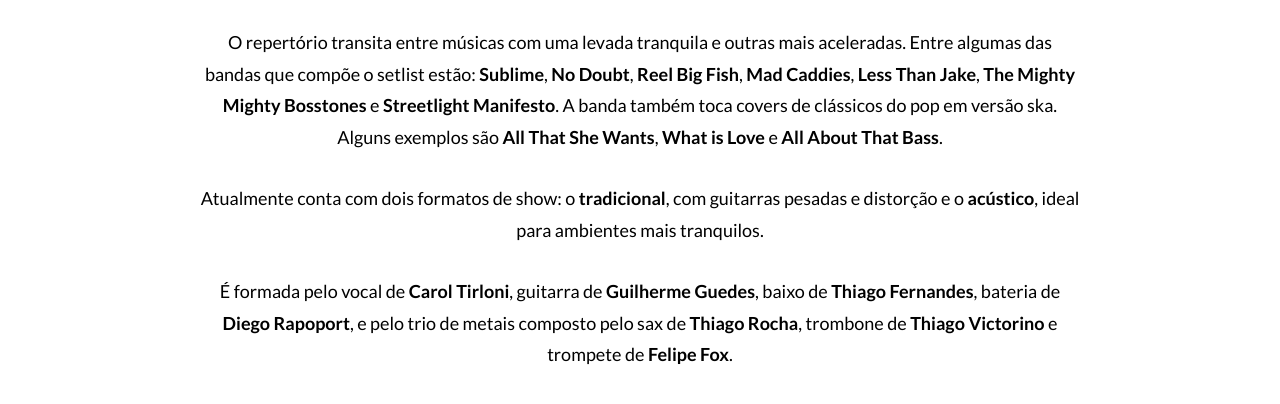
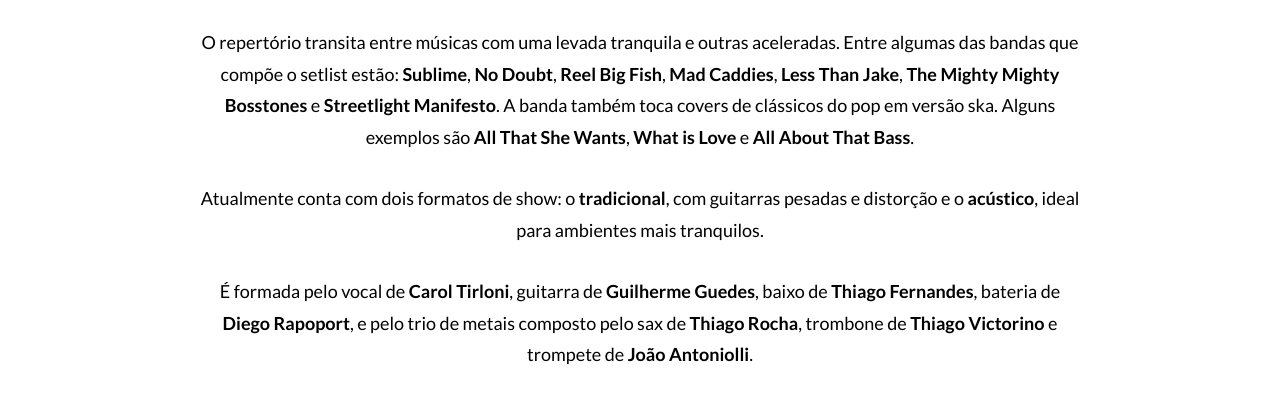
Before and after one commit to tfvictorino/goldenzillas, a plain HTML site: page index.html in a window 1280 px wide. Shown: the part 406-810 px from the top of the page. Drawn offline with Linux system fonts and the light colour scheme.

Commit message:
Updated band roster

```diff
--- a/index.html
+++ b/index.html
@@ -24,9 +24,9 @@
     <section>
       <div class="container">
         <p>Nascida em meados de 2013 em Florianópolis/SC, a banda catarinense <strong>Goldenzillas</strong> apresenta covers de <strong>ska</strong>, em especial da terceira onda do gênero, caracterizada pela influência do <strong>hardcore</strong> e do <strong>punk rock</strong>.</p>
-        <p>O repertório transita entre músicas com uma levada tranquila e outras mais aceleradas. Entre algumas das bandas que compõe o setlist estão: <strong>Sublime</strong>, <strong>No Doubt</strong>, <strong>Reel Big Fish</strong>, <strong>Mad Caddies</strong>, <strong>Less Than Jake</strong>, <strong>The Mighty Mighty Bosstones</strong> e <strong>Streetlight Manifesto</strong>. A banda também toca covers de clássicos do pop em versão ska. Alguns exemplos são <strong>All That She Wants</strong>, <strong>What is Love</strong> e <strong>All About That Bass</strong>.
+        <p>O repertório transita entre músicas com uma levada tranquila e outras aceleradas. Entre algumas das bandas que compõe o setlist estão: <strong>Sublime</strong>, <strong>No Doubt</strong>, <strong>Reel Big Fish</strong>, <strong>Mad Caddies</strong>, <strong>Less Than Jake</strong>, <strong>The Mighty Mighty Bosstones</strong> e <strong>Streetlight Manifesto</strong>. A banda também toca covers de clássicos do pop em versão ska. Alguns exemplos são <strong>All That She Wants</strong>, <strong>What is Love</strong> e <strong>All About That Bass</strong>.
         <p>Atualmente conta com dois formatos de show: o <strong>tradicional</strong>, com guitarras pesadas e distorção e o <strong>acústico</strong>, ideal para ambientes mais tranquilos.</p>
-        <p>É formada pelo vocal de <strong>Carol Tirloni</strong>, guitarra de <strong>Guilherme Guedes</strong>, baixo de <strong>Thiago Fernandes</strong>, bateria de <strong>Diego Rapoport</strong>, e pelo trio de metais composto pelo sax de <strong>Thiago Rocha</strong>, trombone de <strong>Thiago Victorino</strong> e trompete de <strong>Felipe Fox</strong>.
+        <p>É formada pelo vocal de <strong>Carol Tirloni</strong>, guitarra de <strong>Guilherme Guedes</strong>, baixo de <strong>Thiago Fernandes</strong>, bateria de <strong>Diego Rapoport</strong>, e pelo trio de metais composto pelo sax de <strong>Thiago Rocha</strong>, trombone de <strong>Thiago Victorino</strong> e trompete de <strong>João Antoniolli</strong>.
       </div>
     </section>
 
```
